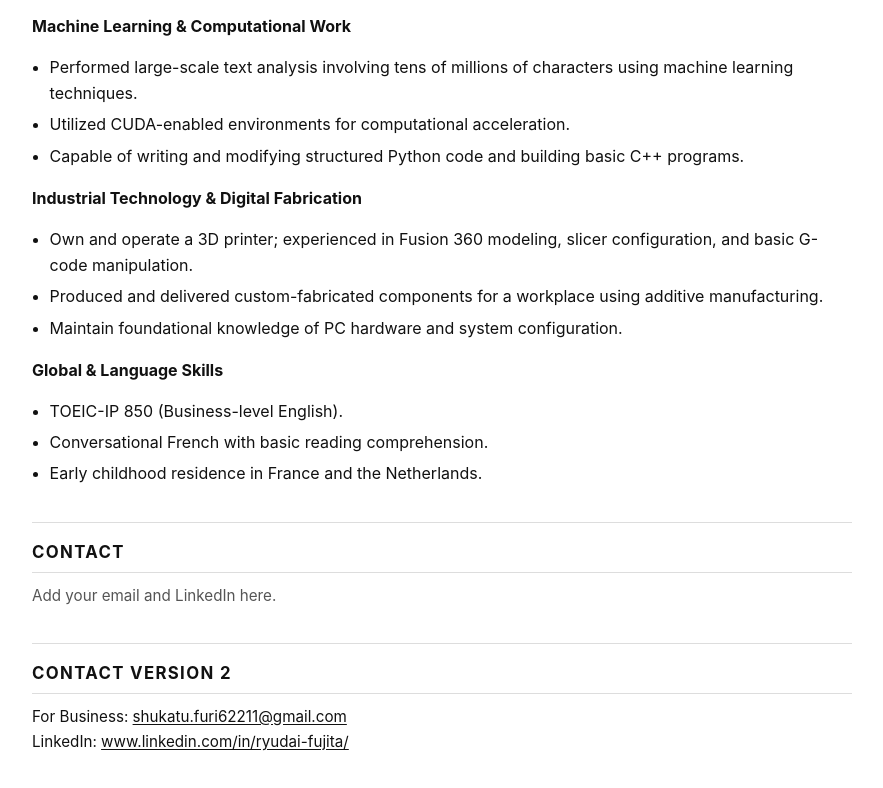
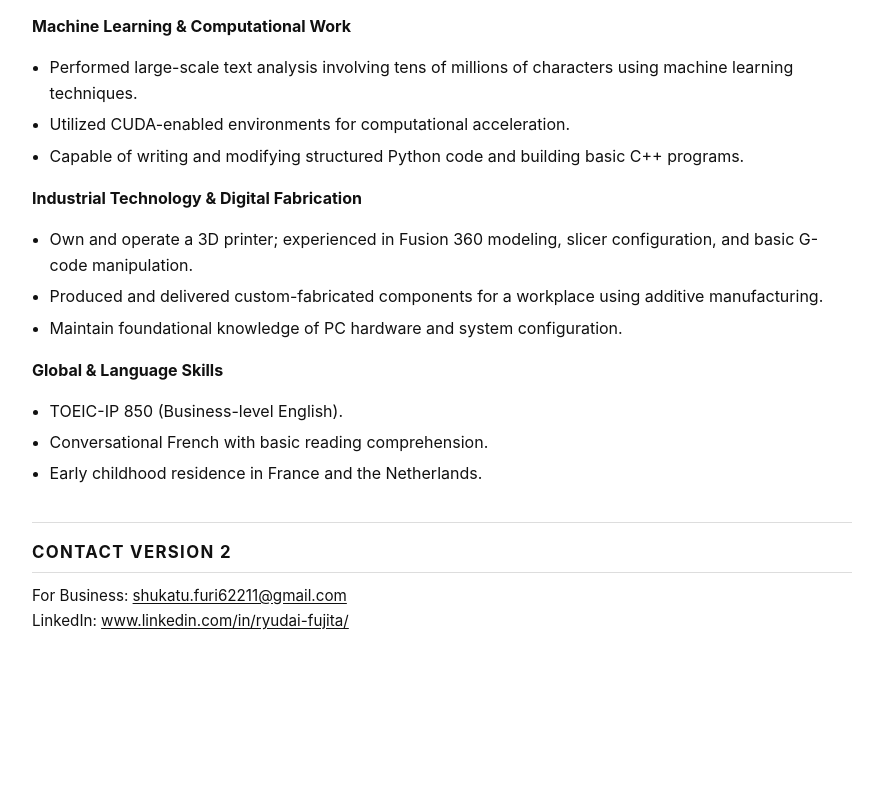
Before and after one commit to Raw-rubber/ryudai-fujita, a plain HTML site: page index.html in a window 1280 px wide. Shown: the part 605-1393 px from the top of the page, without its empty margins (198-1081 px from the left). After the commit the page ends 1294 px from the top, so only its background shows below. Drawn offline with Linux system fonts and the light colour scheme.

Commit message:
Update contact section in index.html
Removed old contact section and updated to version 2.

```diff
--- a/index.html
+++ b/index.html
@@ -86,17 +86,6 @@
   </section>
 
   <section class="footer" id="contact">
-    <h2>Contact</h2>
-    <p class="muted">
-      Add your email and LinkedIn here.
-      <!-- Example:
-      Email: <a href="mailto:you@example.com">you@example.com</a><br />
-      LinkedIn: <a href="https://www.linkedin.com/in/your-id/">linkedin.com/in/your-id</a>
-      -->
-    </p>
-  </section>
-
-  <section class="footer" id="contact">
     <h2>Contact version 2</h2>
     <p>
       For Business:
```
